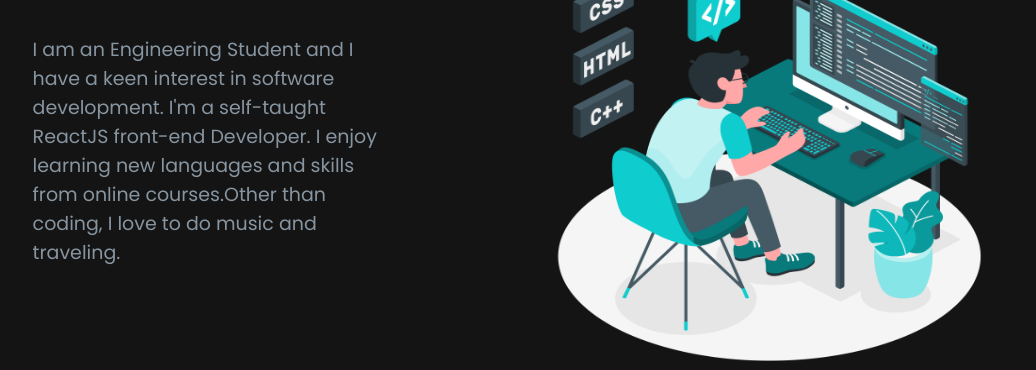
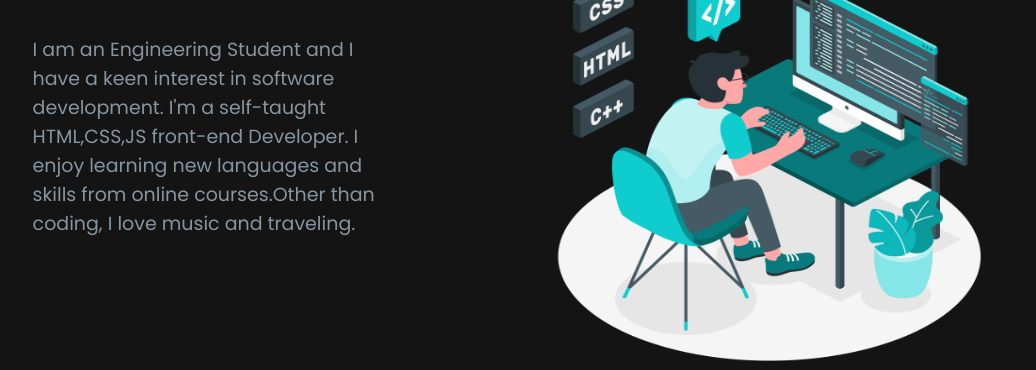
Before and after one commit to satyammishra0/Portfolio, a plain HTML site: page index.html in a window 1280 px wide. Shown: the part 198-568 px from the top of the page, without its empty margins (121-1157 px from the left). Drawn offline with nearby package versions, Linux system fonts and the light colour scheme.

Commit message:
readme updated

```diff
--- a/index.html
+++ b/index.html
@@ -57,7 +57,7 @@
             <div class="one-grid-1">
                 <h2>👋 Heyy I am Satyam Mishra</h2>
                 <p>
-                    I am an Engineering Student and I have a keen interest in software development. I'm a self-taught ReactJS front-end Developer. I enjoy learning new languages and skills from online courses.Other than coding, I love to do music and traveling.
+                    I am an Engineering Student and I have a keen interest in software development. I'm a self-taught HTML,CSS,JS front-end Developer. I enjoy learning new languages and skills from online courses.Other than coding, I love music and traveling.
                 </p>
             </div>
             <div class="one-grid-1">
@@ -179,7 +179,7 @@
                 <div class="skills-box-1 grid-center ">
                     Front-End
                 </div>
-                <div class="skills-box-1 flex ">
+                <div class="skills-box-1 flex">
                     <img src="./asset/images/html-5.png " alt="front-end-languages ">
                     <img src="./asset/images/css-3.png " alt="front-end-languages ">
                     <img src="./asset/images/js.png " alt="front-end-languages ">
```
Also changed, not shown: 1 other file.
